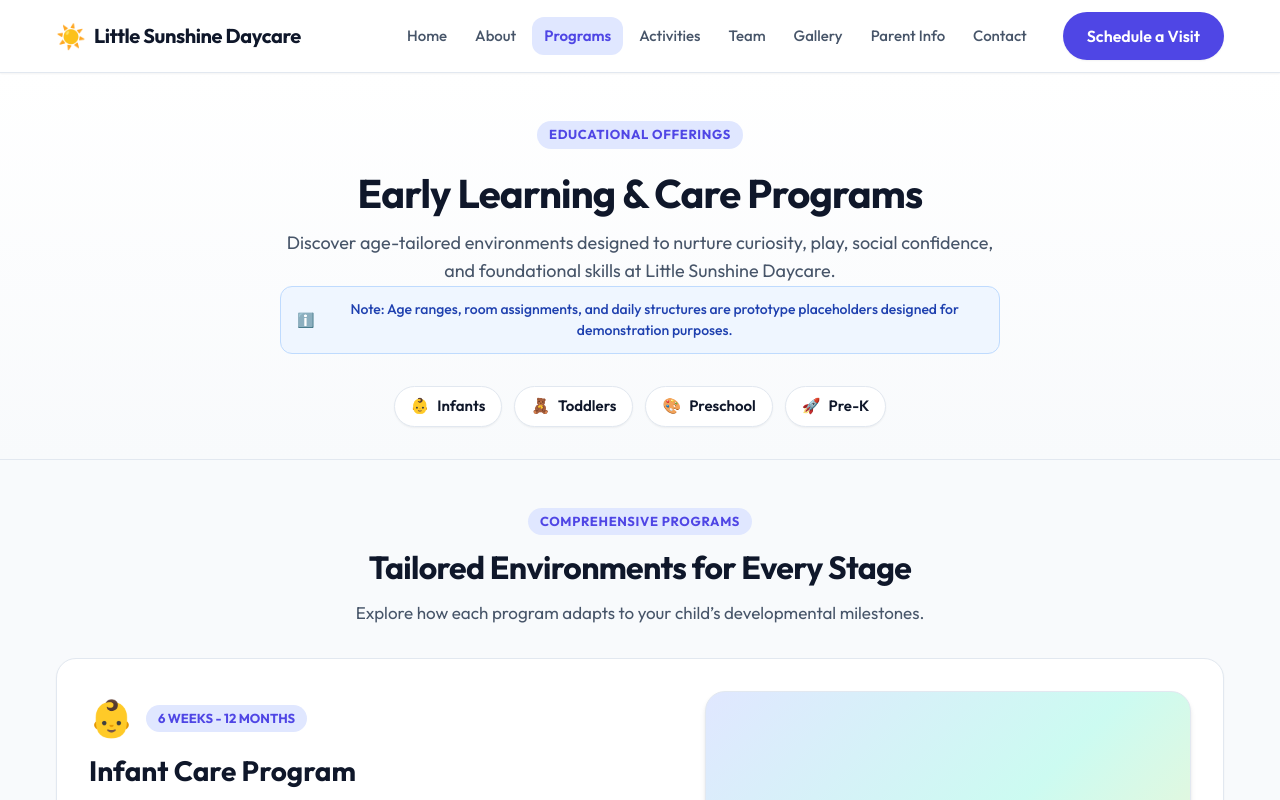
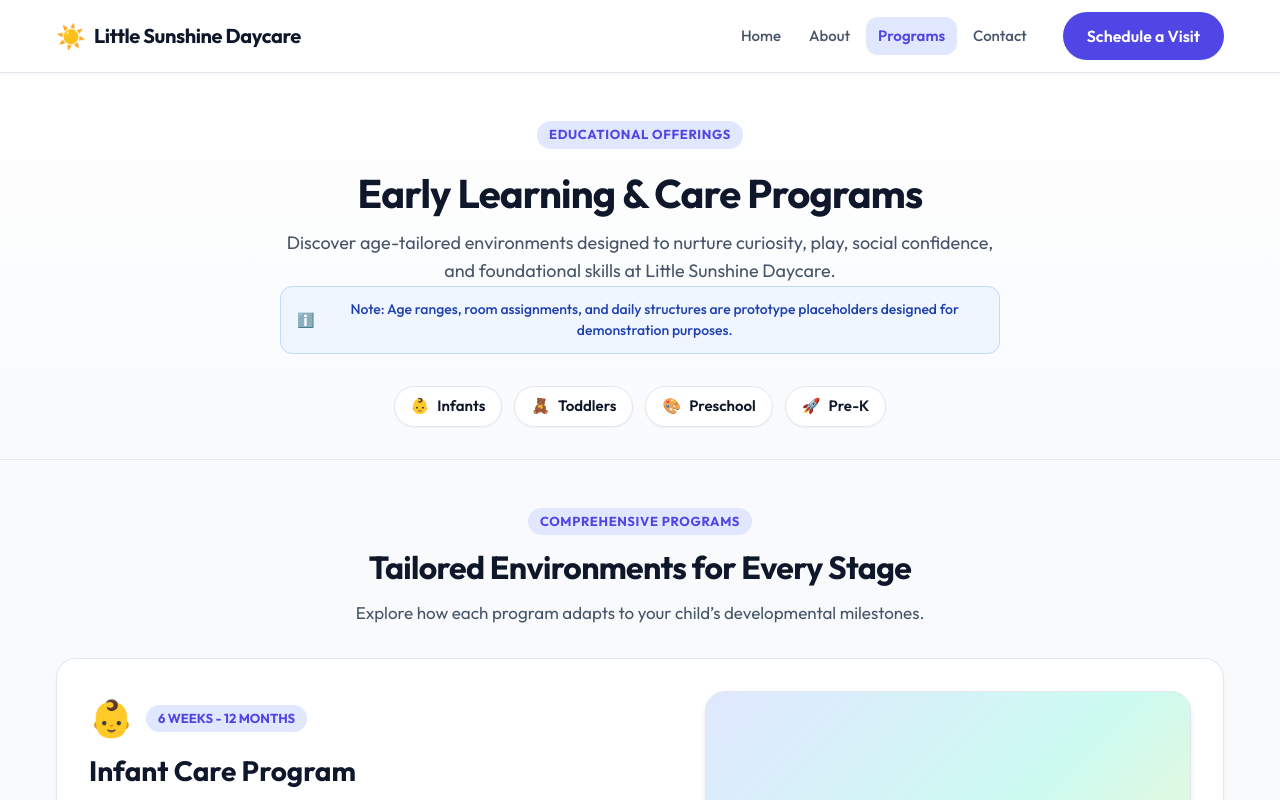
Before and after one commit to Sankalpa-KMCP/day_care, a React (Vite) app: page /programs in a window 1280 px wide. Shown: the top 800 px of the page. Built offline with nearby package versions, Linux system fonts and the light colour scheme.

Commit message:
refactor: simplify site navigation

```diff
--- a/src/App.jsx
+++ b/src/App.jsx
@@ -5,10 +5,6 @@ import Layout from './components/Layout';
 import HomePage from './pages/HomePage';
 import AboutPage from './pages/AboutPage';
 import ProgramsPage from './pages/ProgramsPage';
-import ActivitiesPage from './pages/ActivitiesPage';
-import TeamPage from './pages/TeamPage';
-import GalleryPage from './pages/GalleryPage';
-import ParentsPage from './pages/ParentsPage';
 import ContactPage from './pages/ContactPage';
 import NotFoundPage from './pages/NotFoundPage';
 
@@ -21,10 +17,6 @@ export default function App() {
           <Route path="/" element={<HomePage />} />
           <Route path="/about" element={<AboutPage />} />
           <Route path="/programs" element={<ProgramsPage />} />
-          <Route path="/activities" element={<ActivitiesPage />} />
-          <Route path="/team" element={<TeamPage />} />
-          <Route path="/gallery" element={<GalleryPage />} />
-          <Route path="/parents" element={<ParentsPage />} />
           <Route path="/contact" element={<ContactPage />} />
           <Route path="*" element={<NotFoundPage />} />
         </Routes>
--- a/src/data/placeholderData.js
+++ b/src/data/placeholderData.js
@@ -14,9 +14,5 @@ export const navLinks = [
   { label: 'Home', path: '/' },
   { label: 'About', path: '/about' },
   { label: 'Programs', path: '/programs' },
-  { label: 'Activities', path: '/activities' },
-  { label: 'Team', path: '/team' },
-  { label: 'Gallery', path: '/gallery' },
-  { label: 'Parent Info', path: '/parents' },
   { label: 'Contact', path: '/contact' },
 ];
```
